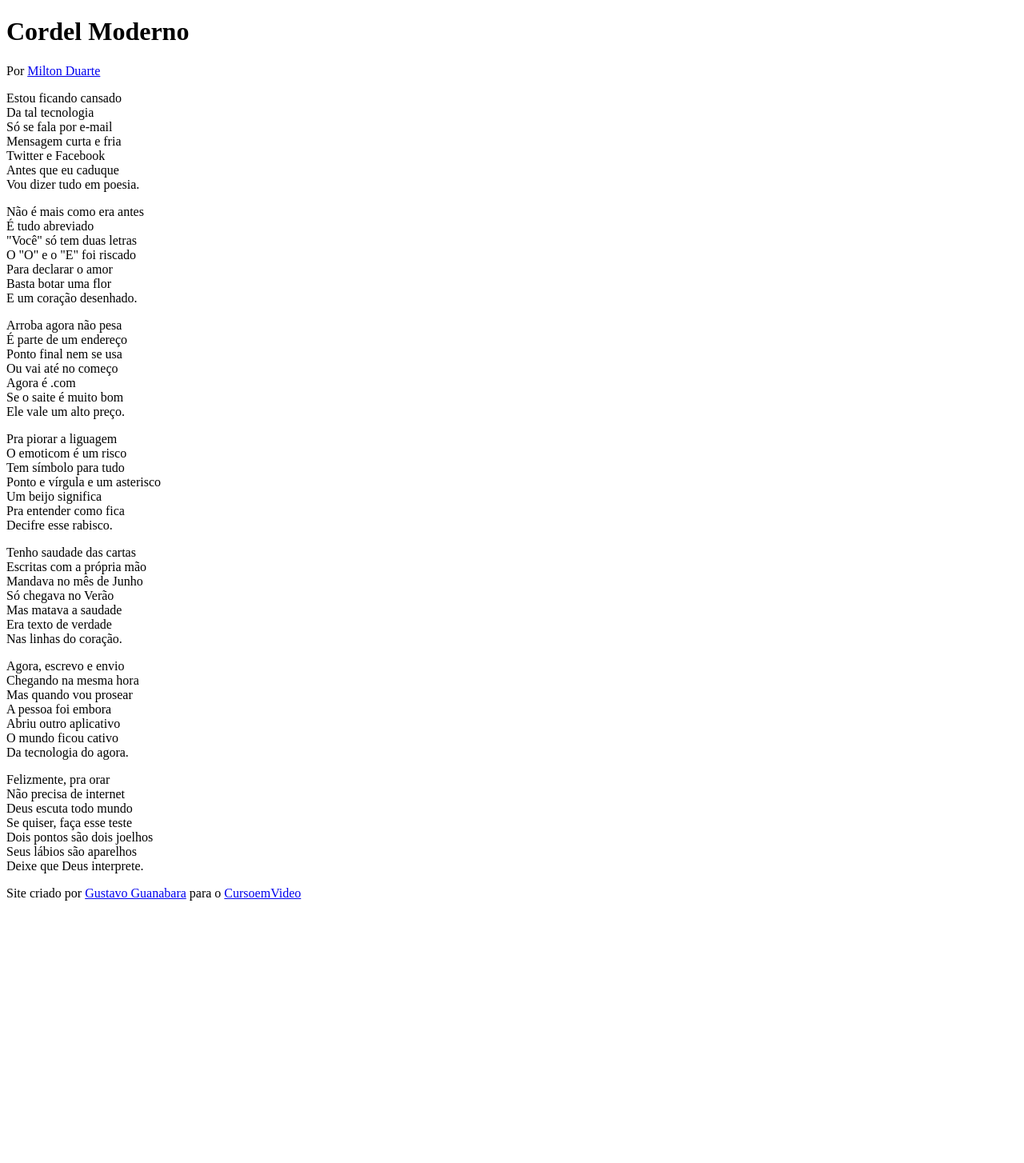
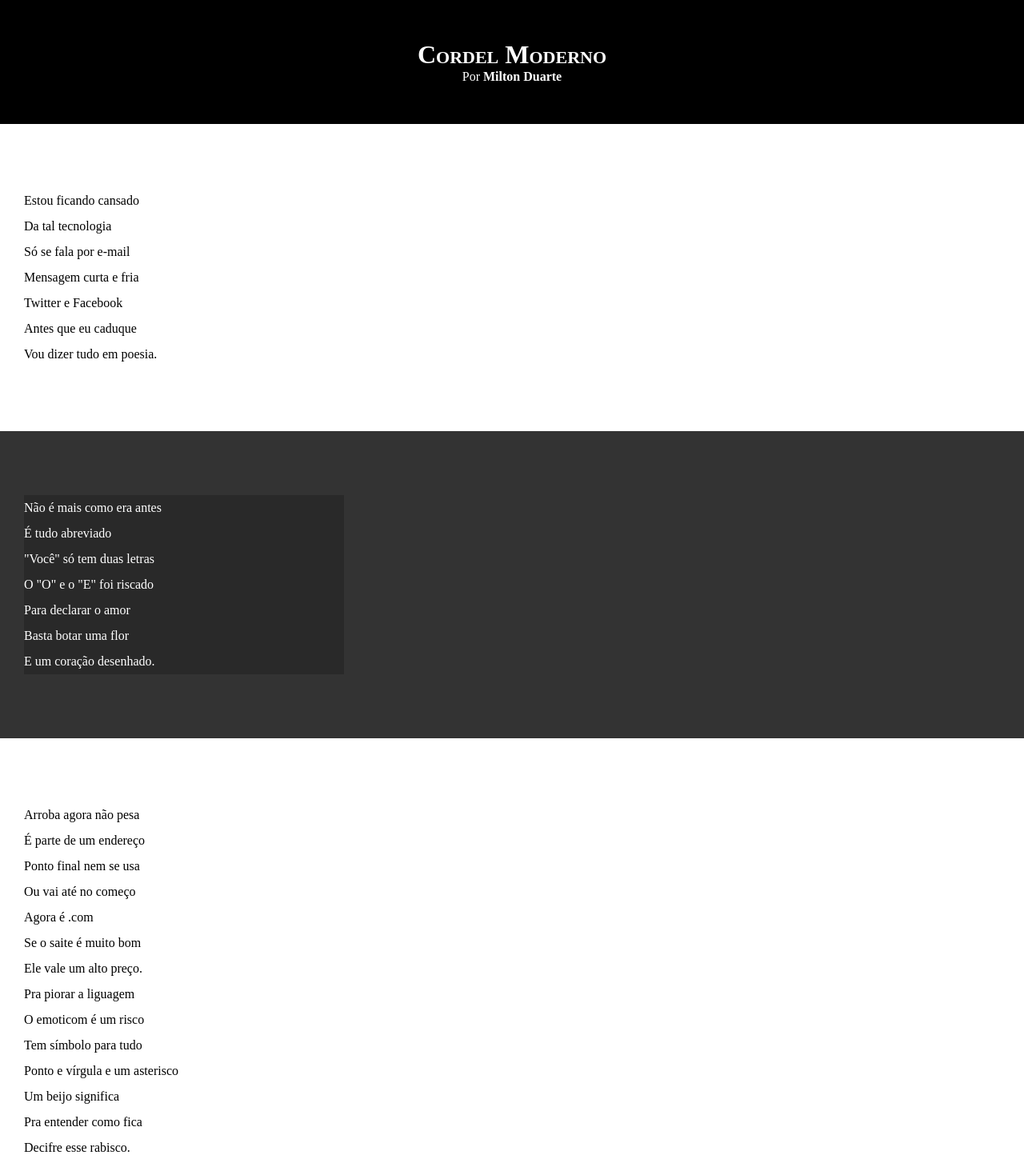
Before and after one commit to abraaofreire/html-css, a plain HTML site: page challenges/challenge012/index.html in a window 1280 px wide. Shown: the top 1454 px of the page at 80% size. Before the commit the page ends 1142 px from the top, so only its background shows below. Drawn offline with Linux system fonts and the light colour scheme.

Commit message:
Ajustes no CSS do projeto

```diff
--- a/challenges/challenge012/index.html
+++ b/challenges/challenge012/index.html
@@ -13,7 +13,7 @@
         <p>Por <a href="https://www.recantodasletras.com.br/poesias/3186743" target="_blank" rel="external">Milton Duarte</a></p>
     </header>
 
-    <section>
+    <section class="normal">
         <p>
             Estou ficando cansado <br>
             Da tal tecnologia <br>
@@ -25,7 +25,7 @@
         </p>
     </section>
 
-    <section>
+    <section class="imagem">
         <p>
             Não é mais como era antes <br>
             É tudo abreviado <br>
@@ -37,7 +37,7 @@
         </p>
     </section>
 
-    <section>
+    <section class="normal">
         <p>
             Arroba agora não pesa <br>
             É parte de um endereço <br>
@@ -59,7 +59,7 @@
         </p>
     </section>
 
-    <section>
+    <section class="imagem">
         <p>
             Tenho saudade das cartas <br>
             Escritas com a própria mão <br>
@@ -71,7 +71,7 @@
         </p>
     </section>
 
-    <section>
+    <section class="normal">
         <p>
             Agora, escrevo e envio <br>
             Chegando na mesma hora <br>
--- a/challenges/challenge012/styles/style.css
+++ b/challenges/challenge012/styles/style.css
@@ -1 +1,64 @@
 @charset "UTF-8";
+
+* {
+    margin: 0px;
+    padding: 0px;
+}
+
+html, body {
+    background-color: darkgray;
+    min-height: 100vh;
+}
+
+header {
+    background-color: black;
+    color: white;
+    text-align: center;
+}
+
+header > h1 {
+    padding-top: 50px;
+    font-variant: small-caps;
+}
+
+header > p {
+    padding-bottom: 50px;
+}
+
+a {
+    color: white;
+    text-decoration: none;
+    font-weight: bold;
+}
+
+a:hover {
+    text-decoration: underline;
+}
+
+section {
+    padding-top: 10vh;
+    padding-bottom: 10vh;
+    line-height: 2em;
+    padding-left: 30px;
+}
+
+section.normal {
+    background-color: white;
+}
+
+section.imagem {
+    background-color: rgb(51, 51, 51);
+    color: white;
+}
+
+section.imagem > p {
+    width: 400px;
+    background-color: rgba(0, 0, 0, 0.2);
+}
+
+footer {
+    background-color: black;
+    color: white;
+    text-align: center;
+    padding: 10px;
+}
```
Also changed, not shown: challenges/challenge012/imagens/background001.jpg (renamed from challenges/challenge012/images/background001.jpg), challenges/challenge012/imagens/background002.jpg (renamed from challenges/challenge012/images/background002.jpg).
